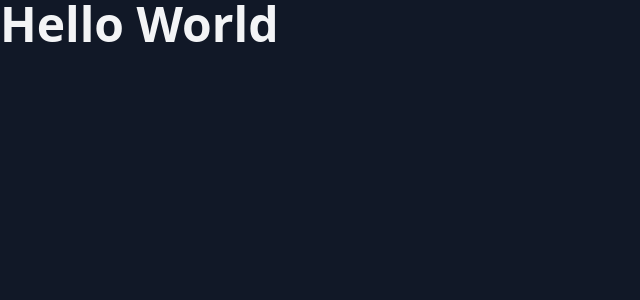
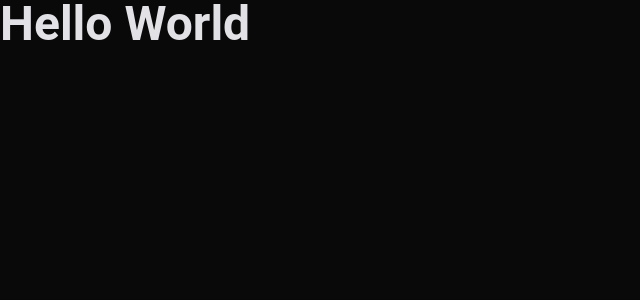
Before and after one commit to Gui-dev/eventplatform, a React (Vite) app: page / in a window 1280 px wide. Shown: the top 300 px of the page, without its empty margins (0-640 px from the left). Built offline with nearby package versions, Linux system fonts and the light colour scheme.

Commit message:
chore: add new  colors and fonts

```diff
--- a/tailwind.config.js
+++ b/tailwind.config.js
@@ -4,7 +4,36 @@ module.exports = {
     './src/**/*.tsx'
   ],
   theme: {
-    extend: {}
+    extend: {
+      fontFamily: {
+        sans: 'Roboto, sans-serif'
+      },
+      colors: {
+        green: {
+          300: '#00B37E',
+          500: '#00875F',
+          700: '#015F43'
+        },
+        blue: {
+          500: '#81D8F7'
+        },
+        orange: {
+          500: '#FBA94C'
+        },
+        red: {
+          500: '#F75A68'
+        },
+        gray: {
+          100: '#E1E1E6',
+          200: '#C4C4CC',
+          300: '#8D8D99',
+          500: '#323238',
+          600: '#29292E',
+          700: '#121214',
+          900: '#09090A'
+        }
+      }
+    }
   },
   plugins: []
 }
```
